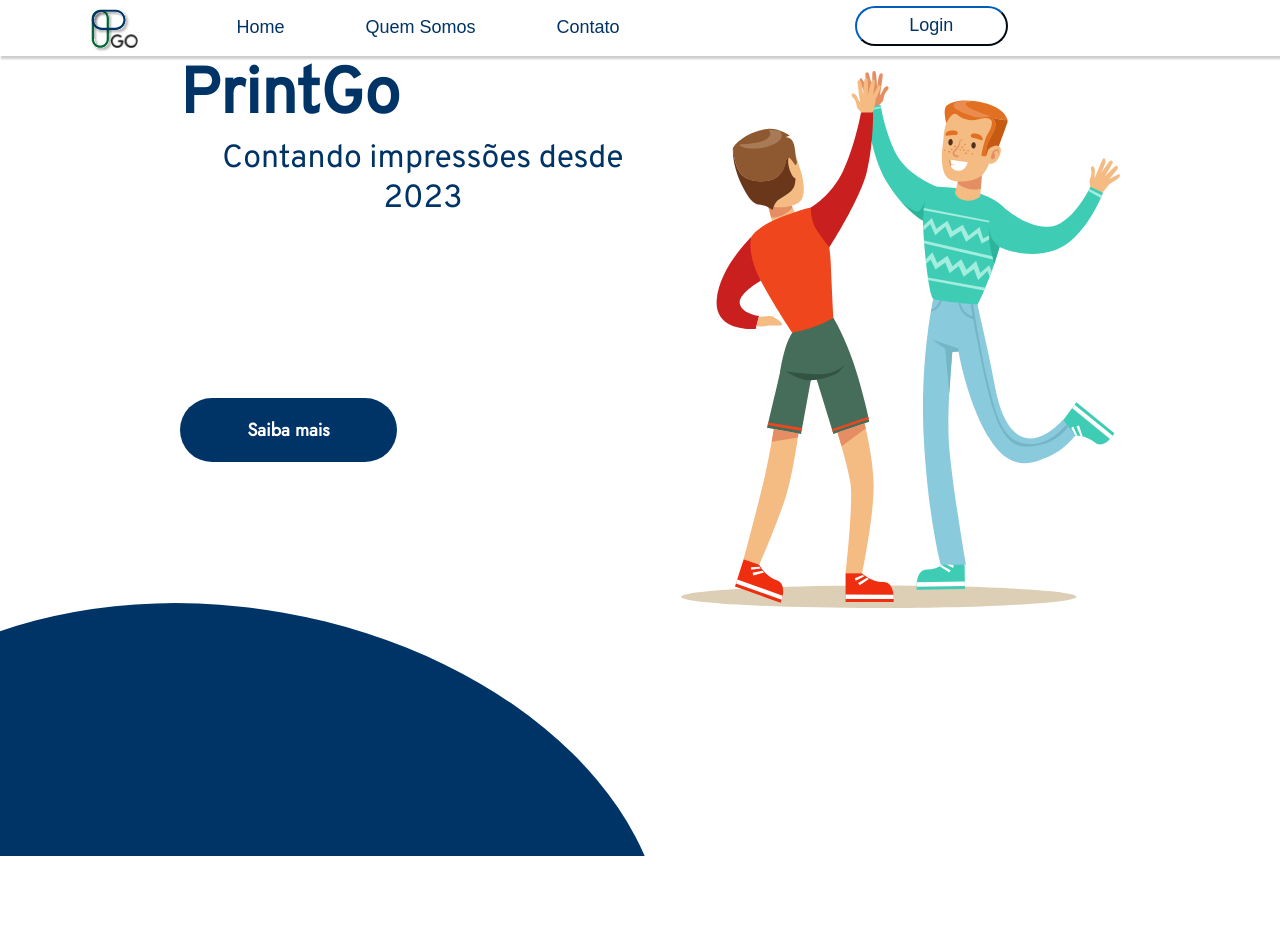
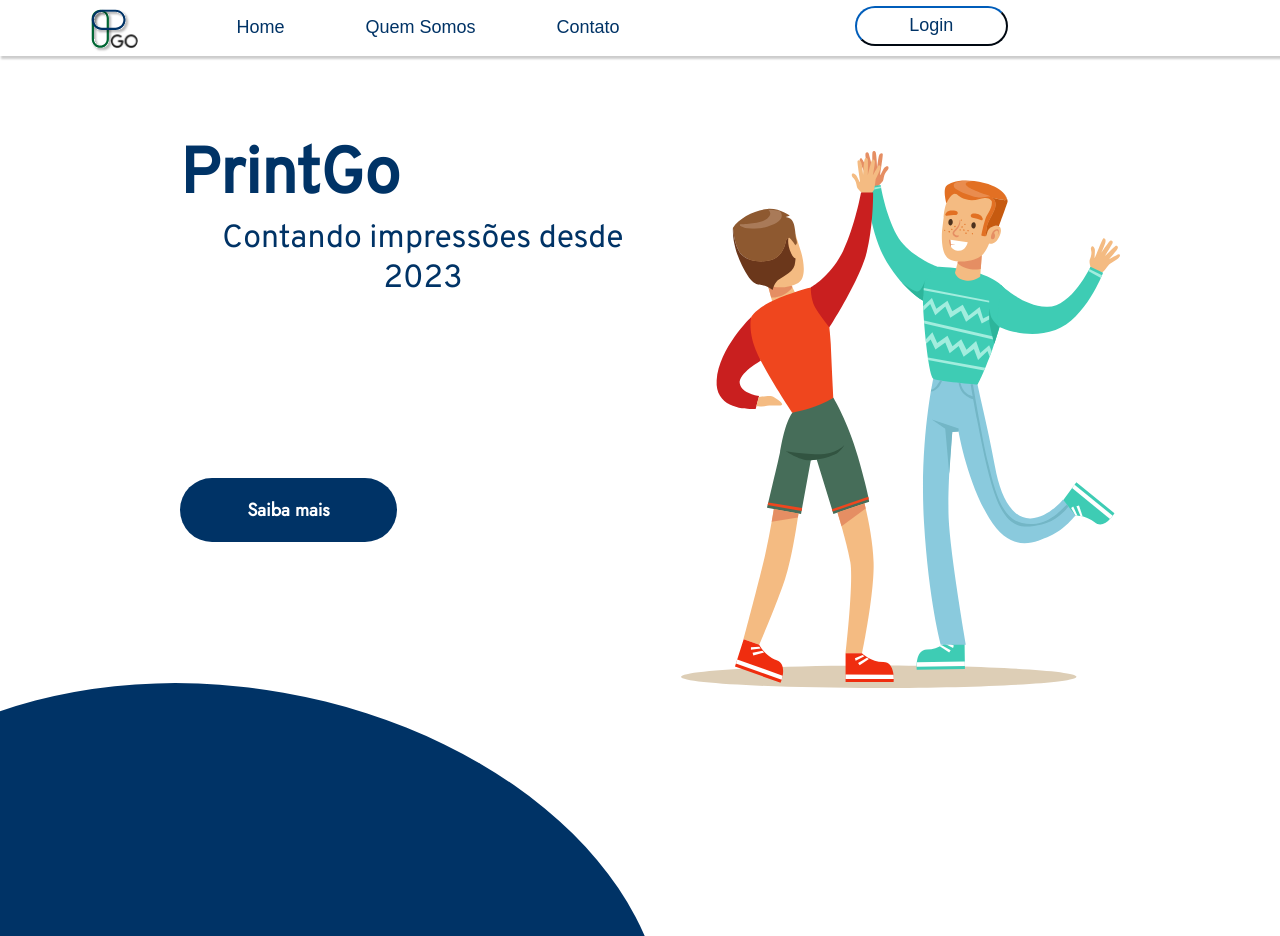
Before and after one commit to fga-eps-mds/2023.2-PrintGo-FrontEnd, a React (Create React App) app: page / in a window 1280 px wide. Before the commit the page ends 856 px from the top, so only its background shows below. Built offline with nearby package versions, Linux system fonts and the light colour scheme; no server answers.

Commit message:
:bug: Concertando as páginas

```diff
--- a/src/style/pages/aboutUs.css
+++ b/src/style/pages/aboutUs.css
@@ -10,6 +10,7 @@ body {
     flex-direction: column;
     align-items: center;
     justify-content: space-around;
+    margin-top: 5rem;
 }
 
 .texto {
--- a/src/style/pages/contact.css
+++ b/src/style/pages/contact.css
@@ -4,6 +4,7 @@
   display: flex;
   flex-direction: column;
   align-items: center;
+  margin-top: 5rem;
 }
 
 .Main-page-contact h1 {
--- a/src/style/pages/createUser.css
+++ b/src/style/pages/createUser.css
@@ -2,6 +2,7 @@
     display: flex;
     justify-content: space-between;
     align-items: center;
+    margin-top: 5rem;
 }
 
 #signup-container img{
--- a/src/style/pages/home.css
+++ b/src/style/pages/home.css
@@ -8,6 +8,7 @@
   font-size: 64px;
   color: var(--color-darkslateblue);
   font-family: var(--font-jost);
+  margin-top: 5rem;
 }
 .right-content-home{
   padding: 15px;
```
